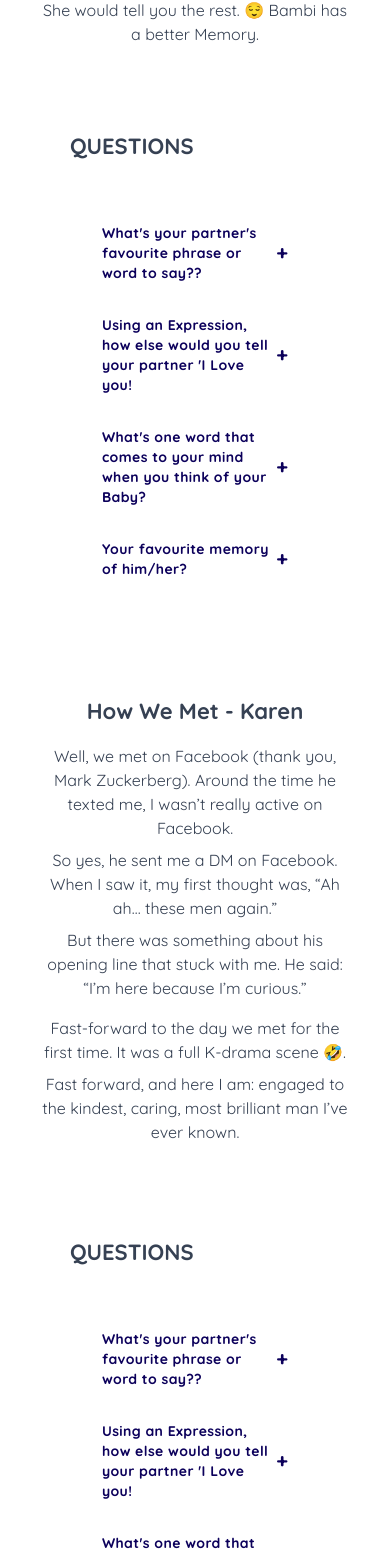
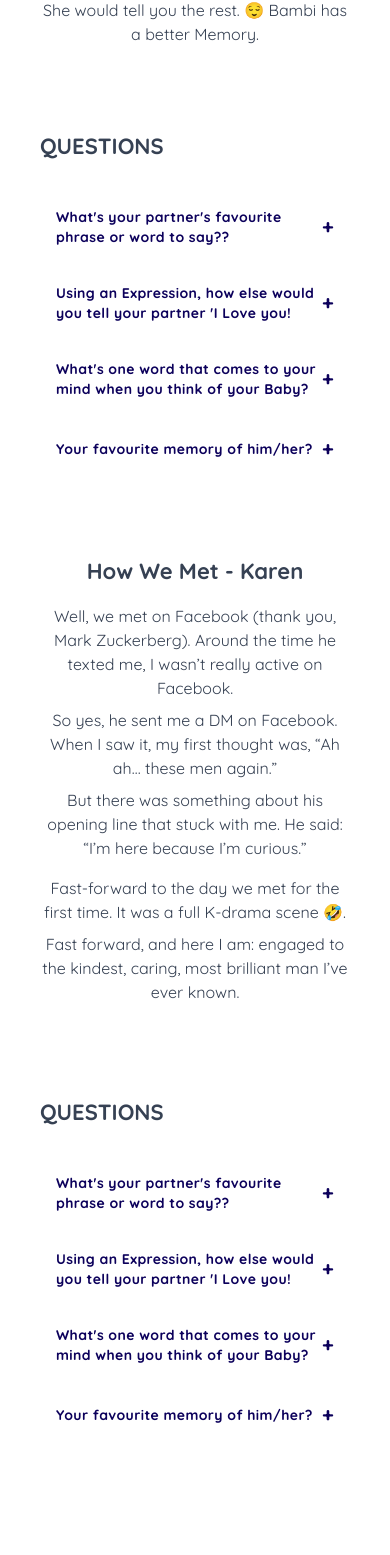
Before and after one commit to Karencelia/karen-fredrick, a Next.js app: page / in a window 390 px wide. Shown: the part 5493-7048 px from the top of the page. Built offline with nearby package versions, Linux system fonts and the light colour scheme; no server answers; the database is empty.

Commit message:
more fixes

```diff
--- a/src/app/page/component/OurStory.jsx
+++ b/src/app/page/component/OurStory.jsx
@@ -4,6 +4,8 @@ import { motion, AnimatePresence } from "framer-motion";
 
 export default function OurStory() {
   const [openIndex, setOpenIndex] = useState(null);
+const [openIndexKaren, setOpenIndexKaren] = useState(null);
+
 
   const questions = [
     {
@@ -24,9 +26,33 @@ export default function OurStory() {
     }
   ];
 
+  const questionsKaren = [
+    {
+      questionKaren: "What's your partner's favourite phrase or word to say??",
+      answerKaren: "Karen's Response",
+    },
+    {
+      questionKaren: "Using an Expression, how else would you tell your partner 'I Love you!",
+      answerKaren: "You are True North to me - Life does have more meaning because of you",
+    },
+    {
+      questionKaren: "What's one word that comes to your mind when you think of your Baby? ",
+      answerKaren: "Bubbles",
+    },
+    {
+      questionKaren: "Your favourite memory of him/her?",
+      answerKaren: "First Day I saw her - In the Rain 🌧️",
+    }
+  ];
+
   const toggleAnswer = (index) => {
     setOpenIndex(openIndex === index ? null : index);
   };
+
+  const toggleAnswerKaren = (index) => {
+  setOpenIndexKaren(openIndexKaren === index ? null : index);
+};
+
 
   return (
     <section id="our-story" className="w-full bg-white py-20 px-6 md:px-20">
@@ -106,23 +132,24 @@ export default function OurStory() {
             She would tell you the rest. 😌 Bambi has a better Memory.
           </p>
         </div>
-
-         <div className="flex flex-col items-center mt-16 lg:mt-5 px-4">
-              <div className="w-full max-w-[90%] sm:max-w-[75%] text-left sm:text-center ">
+      </div>
+      <div className="flex flex-col items-center mt-16 w-full px-0 sm:px-4">
+        <div className="w-full sm:max-w-[75%] text-left sm:text-center px-4">
           <h3 className="font-bold text-[22px] md:text-[25px] mx-auto text-gray-700 mb-4">
             QUESTIONS
           </h3>
 
-                <div className="mt-8 p-4 sm:p-5 tracking-wide w-full">
+          <div className="mt-8 p-0 sm:p-5 tracking-wide w-full space-y-3">
             {questions.map((question, index) => (
-                    <div key={index} className="mb-2">
+              <div key={index} className="w-full">
                 <div
-                        className={`cursor-pointer px-4 py-3 rounded-xl transition-all duration-300 ${
-                          openIndex === index ? "bg-[#f5f6ff] text-[#0c005b] font-bold" : "bg-white text-[#0c005b]"
+                  className={`cursor-pointer px-4 py-3 rounded-xl transition-all duration-300 w-full ${openIndex === index
+                    ? "bg-[#f5f6ff] text-[#0c005b] font-bold"
+                    : "bg-white text-[#0c005b]"
                     }`}
                   onClick={() => toggleAnswer(index)}
                 >
-                        <div className="flex justify-between items-center">
+                  <div className="flex justify-between items-center w-full">
                     <span className="text-sm sm:text-lg font-bold">{question.question}</span>
                     <button className="text-xl sm:text-2xl font-bold cursor-pointer">
                       {openIndex === index ? "−" : "+"}
@@ -136,9 +163,11 @@ export default function OurStory() {
                         animate={{ opacity: 1, scaleY: 1 }}
                         exit={{ opacity: 0, scaleY: 0 }}
                         transition={{ duration: 0.4, ease: "easeInOut" }}
-                              className="overflow-hidden bg-[#f5f6ff] text-[#0c005b] mt-2 rounded-b-xl px-2 py-2"
+                        className="overflow-hidden bg-[#f5f6ff] text-[#0c005b] mt-2 rounded-b-xl px-2 py-2 w-full"
                       >
-                              <p className="text-sm sm:text-base leading-relaxed font-light text-black text-left">{question.answer}</p>
+                        <p className="text-sm sm:text-base leading-relaxed font-light text-black text-left">
+                          {question.answer}
+                        </p>
                       </motion.div>
                     )}
                   </AnimatePresence>
@@ -148,7 +177,7 @@ export default function OurStory() {
           </div>
         </div>
       </div>
-      </div>
+
 
       {/* Description – Her Story */}
       <div className="w-full flex flex-col text-center px-4 md:px-20 mt-20">
@@ -181,39 +210,44 @@ export default function OurStory() {
             Fast forward, and here I am: engaged to the kindest, caring, most brilliant man I’ve ever known.
           </p>
         </div>
+      </div>
 
-        <div className="flex flex-col items-center mt-16 lg:mt-5 px-4">
-              <div className="w-full max-w-[90%] sm:max-w-[75%] text-left sm:text-center ">
+      <div className="flex flex-col items-center mt-16 w-full px-0 sm:px-4">
+        <div className="w-full sm:max-w-[75%] text-left sm:text-center px-4">
           <h3 className="font-bold text-[22px] md:text-[25px] mx-auto text-gray-700 mb-4">
             QUESTIONS
           </h3>
 
-                <div className="mt-8 p-4 sm:p-5 tracking-wide w-full">
-                  {questions.map((question, index) => (
-                    <div key={index} className="mb-2">
+          <div className="mt-8 p-0 sm:p-5 tracking-wide w-full space-y-3">
+            {questionsKaren.map((questionKaren, index) => (
+              <div key={index} className="w-full">
                 <div
-                        className={`cursor-pointer px-4 py-3 rounded-xl transition-all duration-300 ${
-                          openIndex === index ? "bg-[#f5f6ff] text-[#0c005b] font-bold" : "bg-white text-[#0c005b]"
+                  className={`cursor-pointer px-4 py-3 rounded-xl transition-all duration-300 w-full ${openIndexKaren === index
+                      ? "bg-[#f5f6ff] text-[#0c005b] font-bold"
+                      : "bg-white text-[#0c005b]"
                     }`}
-                        onClick={() => toggleAnswer(index)}
+                  onClick={() => toggleAnswerKaren(index)}
                 >
-                        <div className="flex justify-between items-center">
-                          <span className="text-sm sm:text-lg font-bold">{question.question}</span>
+                  <div className="flex justify-between items-center w-full">
+                    <span className="text-sm sm:text-lg font-bold">{questionKaren.questionKaren}</span>
                     <button className="text-xl sm:text-2xl font-bold cursor-pointer">
-                            {openIndex === index ? "−" : "+"}
+                      {openIndexKaren === index ? "−" : "+"}
                     </button>
                   </div>
 
                   <AnimatePresence>
-                          {openIndex === index && (
+                    {openIndexKaren === index && (
                       <motion.div
                         initial={{ opacity: 0, scaleY: 0 }}
                         animate={{ opacity: 1, scaleY: 1 }}
                         exit={{ opacity: 0, scaleY: 0 }}
                         transition={{ duration: 0.4, ease: "easeInOut" }}
-                              className="overflow-hidden bg-[#f5f6ff] text-[#0c005b] mt-2 rounded-b-xl px-2 py-2"
+                        className="overflow-hidden bg-[#f5f6ff] text-[#0c005b] mt-2 rounded-b-xl px-2 py-2 w-full"
                       >
-                              <p className="text-sm sm:text-base leading-relaxed font-light text-black text-left">{question.answer}</p>
+                        <p className="text-sm sm:text-base leading-relaxed font-light text-black text-left">
+                          {/* Replace with Karen's answers */}
+                          {questionKaren.answerKaren}
+                        </p>
                       </motion.div>
                     )}
                   </AnimatePresence>
@@ -223,8 +257,6 @@ export default function OurStory() {
           </div>
         </div>
       </div>
-      </div>
-
       {/* Image + Quote */}
       <div className="flex flex-col justify-center items-center w-full mt-16 px-4">
         <div className="mt-16 text-gray-600 italic max-w-xl mx-auto text-center text-[16px] md:text-[18px]">
```
Also changed, not shown: 1 other file (tests, documents, lock files or other folders). Lines whose indentation alone changed are shown as unchanged.
